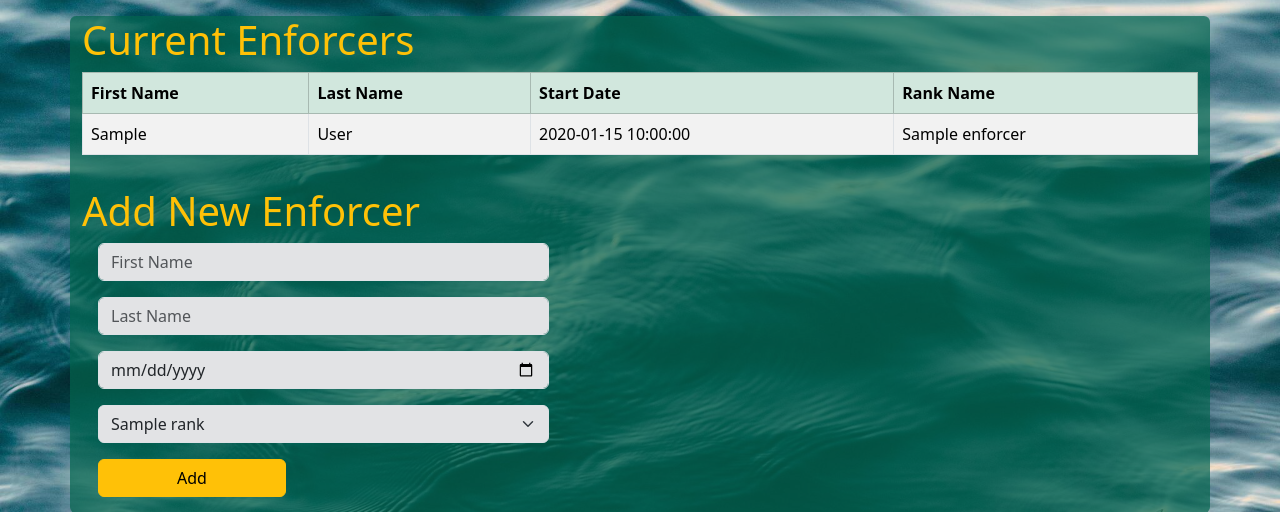
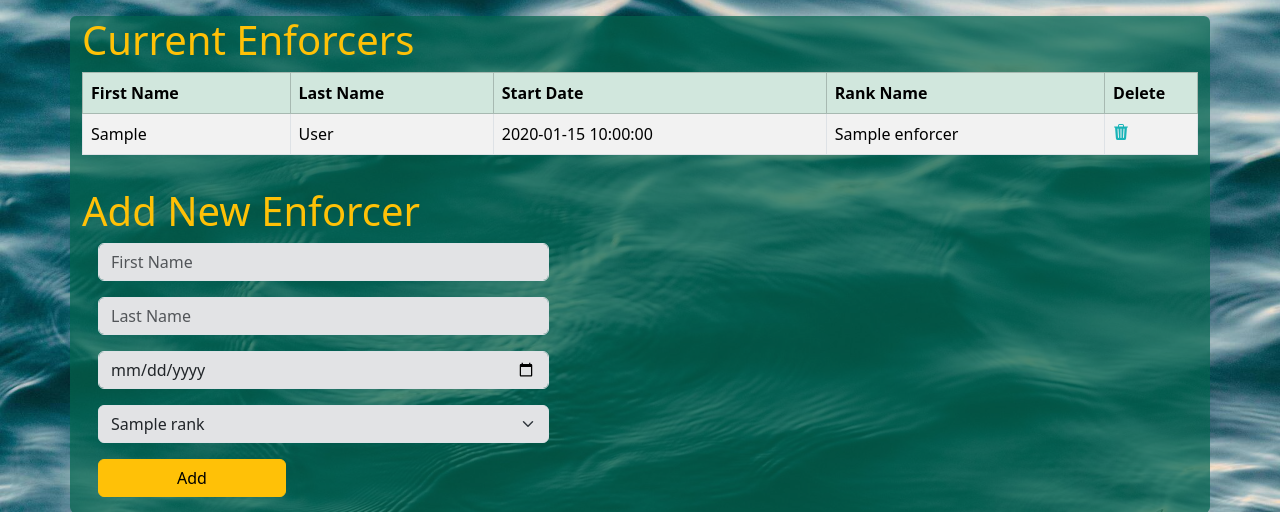
Before and after one commit to cbridgesosu/WeHeartLoanSharking, a Flask app: template templates/add_enforcer.j2 in a window 1280 px wide. Shown: the part 77-589 px from the top of the page. Run offline with Flask 3, Linux system fonts and the light colour scheme; the template is opened without the code that fills it: most values are stand-ins (such as "Sample title", 1, 10 or a date in 2020); some libraries are stand-ins or nearby versions.

Commit message:
Added delete_enforcer route and logic to enforcer page

```diff
--- a/app.py
+++ b/app.py
@@ -65,6 +65,14 @@ def add_enforcer():
 
     return render_template("add_enforcer.j2", enforcers=enforcers, ranks=ranks)
 
+@app.route('/delete_enforcer/<int:enforcerID>')
+def delete_enforcer(enforcerID):
+    # Query to delete enforcer entry with selected ID
+    query_Delete_Enforcer = "DELETE FROM Enforcers WHERE enforcerID = '%s';"
+    cur = mysql.connection.cursor()
+    cur.execute(query_Delete_Enforcer, (enforcerID,))
+    mysql.connection.commit()
+    return redirect('/add_enforcer')
 
 # Routes for Clients page
 @app.route('/add_client', methods=["POST", "GET"])
--- a/templates/add_enforcer.j2
+++ b/templates/add_enforcer.j2
@@ -12,6 +12,7 @@
                 <th>Last Name</th>
                 <th>Start Date</th>
                 <th>Rank Name</th>
+                <th>Delete</th>
             </tr>
             <tbody>
             {% for enforcer in enforcers %}
@@ -20,6 +21,13 @@
                     <td>{{ enforcer['lastName'] }}</td>
                     <td>{{ enforcer['startDate'] }}</td>
                     <td>{{ enforcer['rankName'] }}</td>
+                    <td class="col-1"><a class="icon-link icon-link-hover text-end" style="--bs-link-color-rgb: 25, 180, 184;" href="/delete_enforcer/{{ enforcer['enforcerID'] }}">
+                        <svg xmlns="http://www.w3.org/2000/svg" width="16" height="16" fill="currentColor" class="bi bi-trash3-fill" viewBox="0 0 16 16">
+                        <path d="M11 1.5v1h3.5a.5.5 0 0 1 0 1h-.538l-.853 10.66A2 2 0 0 1 11.115 16h-6.23a2 2 0 0 1-1.994-1.84L2.038 3.5H1.5a.5.5 0 0 1
+                        0-1H5v-1A1.5 1.5 0 0 1 6.5 0h3A1.5 1.5 0 0 1 11 1.5m-5 0v1h4v-1a.5.5 0 0 0-.5-.5h-3a.5.5 0 0 0-.5.5M4.5 5.029l.5 8.5a.5.5 0 1 0
+                        .998-.06l-.5-8.5a.5.5 0 1 0-.998.06m6.53-.528a.5.5 0 0 0-.528.47l-.5 8.5a.5.5 0 0 0 .998.058l.5-8.5a.5.5 0 0 0-.47-.528M8 4.5a.5.5
+                        0 0 0-.5.5v8.5a.5.5 0 0 0 1 0V5a.5.5 0 0 0-.5-.5"/></svg></a>
+                    </td>
                 </tr>
             {% endfor %}
         </table>
```
